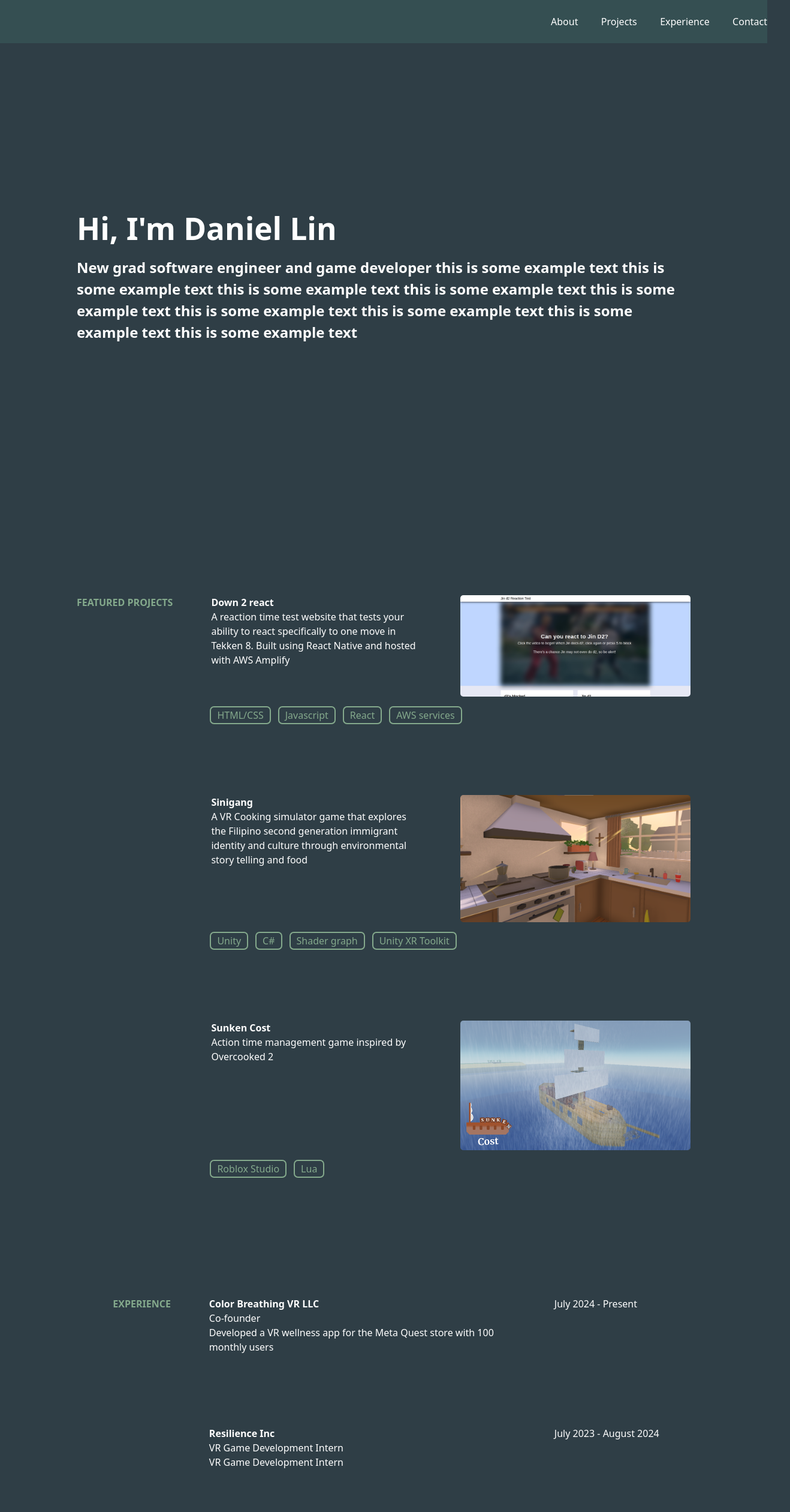
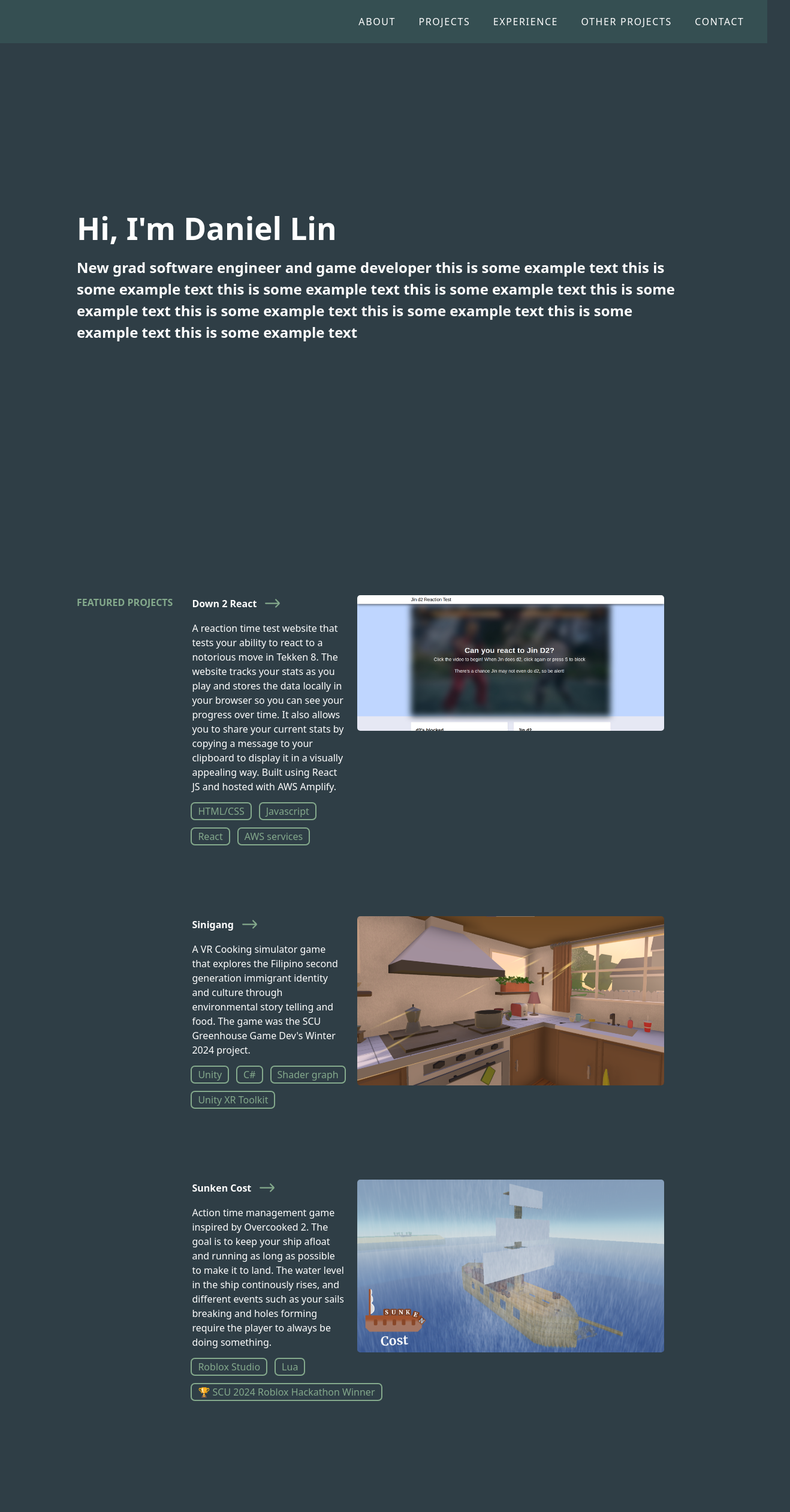
Before and after one commit to dlin1765/portfolio-website, a React (Vite) app: page / in a window 1280 px wide. Shown: the top 2520 px of the page at 60% size, 1318 px wide, since content can reach past the window. Built offline with nearby package versions, Linux system fonts and the light colour scheme.

Commit message:
finalize basic layout, add functionality to buttons in header, fixed spacing problems, fixed overflow problem with footer

```diff
--- a/src/components/BodyCardIntro.jsx
+++ b/src/components/BodyCardIntro.jsx
@@ -3,7 +3,7 @@ import '../styles/BodyCard.css'
 function BodyCardIntro(){
     return(
         <>
-            <div className="bodyCardParent">
+            <div className="bodyCardParent" id ='intro'>
                 <h1 className = "h1Intro shouldAnimate">Hi, I'm Daniel Lin</h1>
                 <h2 className = 'h2Intro'>New grad software engineer and game developer
                     this is some example text this is some example text this is some example text
--- a/src/components/ContactFooter.jsx
+++ b/src/components/ContactFooter.jsx
@@ -3,7 +3,7 @@ import '../styles/ContactFooter.css'
 function ContactFooter(){
     return(
         <>
-            <div className="contactItem">
+            <div className="contactItem" id = 'contact'>
                 <div className="text">
                     Developed by Daniel Lin 2024
                 </div>
--- a/src/components/ExperienceSection.jsx
+++ b/src/components/ExperienceSection.jsx
@@ -16,14 +16,11 @@ function ExperienceSection(){
             <Section
                 headerText={'EXPERIENCE'}
                 extraStyle={'experienceSection'}
+                id = 'experiences'
             >
                 <div className = 'projectContainer'>
-                    <div style ={{
-                        display:'flex',
-                        flexDirection: 'column',
-                        gap: 'clamp(1vh, 16px, 1.5vh)'
-                    }}
-                    className='shouldAnimate'
+                    <div
+                    className='experienceItem shouldAnimate'
                     >
                         <div className="experience">
                             <div className="experienceText">
@@ -42,12 +39,8 @@ function ExperienceSection(){
                             </div>
                         </div>
                     </div>
-                    <div style ={{
-                        display:'flex',
-                        flexDirection: 'column',
-                        gap: 'clamp(1vh, 16px, 1.5vh)'
-                    }}
-                    className='shouldAnimate'
+                    <div
+                    className='experienceItem shouldAnimate'
                     >
                         <div className="experience">
                             <div className="experienceText">
@@ -66,12 +59,8 @@ function ExperienceSection(){
                             </div>
                         </div>
                     </div>
-                    <div style ={{
-                        display:'flex',
-                        flexDirection: 'column',
-                        gap: 'clamp(1vh, 16px, 1.5vh)'
-                    }}
-                    className='shouldAnimate'
+                    <div
+                    className='experienceItem shouldAnimate'
                     >
                         <div className="experience">
                             <div className="experienceText">
--- a/src/components/Header.jsx
+++ b/src/components/Header.jsx
@@ -1,15 +1,27 @@
 import Button from "./Button";
-import '../styles/Header.css'
+import '../styles/Header.css';
+import '../styles/ContactFooter.css';
 
 function Header(){
     return(
         <>
-            <div className="headerParent">
+            <div className="headerParent" id="header">
                 <ol className = "nav">
-                    <li>About</li>
-                    <li>Projects</li>
-                    <li>Experience</li>
-                    <li>Contact</li>
+                    <a href="#intro">
+                        <li className="link">ABOUT</li>
+                    </a>
+                    <a href="#projects">
+                        <li className="link">PROJECTS</li>
+                    </a>
+                    <a href="#experiences">
+                        <li className="link">EXPERIENCE</li>
+                    </a>
+                    <a href="#otherProjects">
+                        <li className="link">OTHER PROJECTS</li>
+                    </a>
+                    <a href="#contact">
+                        <li className="link">CONTACT</li>
+                    </a>
                 </ol>
             </div>
         </>
--- a/src/components/OtherProjectSection.jsx
+++ b/src/components/OtherProjectSection.jsx
@@ -18,6 +18,7 @@ function OtherProjectSection(){
             <Section
                 headerText={'OTHER PROJECTS'}
                 extraStyle={'otherProjectSection'}
+                id='otherProjects'
             >
                  <div className='hidden'>invis</div>
                 <div className='gridContainer'>
--- a/src/components/ProjectSection.jsx
+++ b/src/components/ProjectSection.jsx
@@ -5,6 +5,9 @@ import TechTag from './TechTag';
 import d2Img from '../assets/d2full.png';
 import sinigangImg from '../assets/sinigang.png';
 import sunkenCostImg from '../assets/sunkencost.png';
+import rightArrow from '../assets/arrow-right-svgrepo-com.svg'
+import gitLogo from '../assets/github-mark.svg';
+import linkLogo from '../assets/external-link-svgrepo-com.svg';
 
 const style = `skillsSection bodyCardParent`
 
@@ -15,6 +18,7 @@ function ProjectSection(){
             <Section
                 headerText={'FEATURED PROJECTS'}
                 extraStyle={'projectSection'}
+                id='projects'
             >
                 <div className = 'projectContainer '>
                     <div style ={{
@@ -27,12 +31,24 @@ function ProjectSection(){
                     >
                         <div className="project">
                             <div className="projectText">
-                                <div className="projectTitle">
-                                    <strong>Down 2 react</strong>
+                                <a href="https://www.down2react.com/" target="_blank" rel="noopener noreferrer" class ='arrowLink'>
+                                    <div className="projectTitle">
+                                        <strong>Down 2 React</strong>
+                                    </div>
+                                    <img src = {rightArrow} className='rightArrow'></img>
+                                </a>
+                                <div className="projectDescription">
+                                    A reaction time test website that tests your ability to react to a notorious move in Tekken 8. The website
+                                    tracks your stats as you play and stores the data locally in your browser so you can see your progress over time.
+                                    It also allows you to share your current stats by copying a message to your clipboard to display it in a visually appealing way.
+
+                                    Built using React JS and hosted with AWS Amplify.
                                 </div>
-                                <div className="projectDescription">
-                                    A reaction time test website that tests your ability to react specifically to one move in Tekken 8.
-                                    Built using React Native and hosted with AWS Amplify
+                                <div className='techList'>
+                                    <TechTag content ={'HTML/CSS'}/>
+                                    <TechTag content={'Javascript'}/>
+                                    <TechTag content={'React'}/>
+                                    <TechTag content={'AWS services'}/>
                                 </div>
                             </div>
                             <div className="projectImg">
@@ -43,12 +59,7 @@ function ProjectSection(){
                                 </img>
                             </div>
                         </div>
-                        <div className='techList'>
-                            <TechTag content ={'HTML/CSS'}/>
-                            <TechTag content={'Javascript'}/>
-                            <TechTag content={'React'}/>
-                            <TechTag content={'AWS services'}/>
-                        </div>
+
                     </div>
                     <div style ={{
                         display:'flex',
@@ -59,12 +70,22 @@ function ProjectSection(){
                     >
                         <div className="project">
                             <div className="projectText">
-                                <div className="projectTitle">
-                                    <strong>Sinigang</strong>
-                                </div>
+                                <a href="https://youtu.be/NEsdnIBBl48?si=ZWC9RNc0okb0VMKH" target="_blank" rel="noopener noreferrer" class ='arrowLink'>
+                                    <div className="projectTitle">
+                                        <strong>Sinigang</strong>
+                                    </div>
+                                    <img src = {rightArrow} className='rightArrow'></img>
+                                </a>
                                 <div className="projectDescription">
                                     A VR Cooking simulator game that explores the Filipino second generation immigrant
-                                    identity and culture through environmental story telling and food
+                                    identity and culture through environmental story telling and food. The game was
+                                    the SCU Greenhouse Game Dev's Winter 2024 project.
+                                </div>
+                                <div className='techList'>
+                                    <TechTag content ={'Unity'}/>
+                                    <TechTag content={'C#'}/>
+                                    <TechTag content={'Shader graph'}/>
+                                    <TechTag content={'Unity XR Toolkit'}/>
                                 </div>
                             </div>
                             <div className="projectImg">
@@ -75,13 +96,7 @@ function ProjectSection(){
                                 </img>
                             </div>
                         </div>
-                        <div className='techList'>
-                            <TechTag content ={'Unity'}/>
-                            <TechTag content={'C#'}/>
-                            <TechTag content={'Shader graph'}/>
-                            <TechTag content={'Unity XR Toolkit'}/>
                         </div>
-                    </div>
                     <div style ={{
                         display:'flex',
                         flexDirection: 'column',
@@ -91,11 +106,21 @@ function ProjectSection(){
                     >
                         <div className="project">
                             <div className="projectText">
-                                <div className="projectTitle">
-                                    <strong>Sunken Cost</strong>
+                                <a href="https://devpost.com/software/sunken-cost" target="_blank" rel="noopener noreferrer" class ='arrowLink'>
+                                    <div className="projectTitle">
+                                        <strong>Sunken Cost</strong>
+                                    </div>
+                                    <img src = {rightArrow} className='rightArrow'></img>
+                                </a>
+                                <div className="projectDescription">
+                                    Action time management game inspired by Overcooked 2. The goal is to keep your ship afloat and
+                                    running as long as possible to make it to land. The water level in the ship continously rises, and different events such as your sails breaking and holes forming require the player to always
+                                    be doing something.
                                 </div>
-                                <div className="projectDescription">
-                                    Action time management game inspired by Overcooked 2
+                                <div className='techList'>
+                                    <TechTag content ={'Roblox Studio'}/>
+                                    <TechTag content={'Lua'}/>
+                                    <TechTag content={'🏆 SCU 2024 Roblox Hackathon Winner'}/>
                                 </div>
                             </div>
                             <div className="projectImg">
@@ -106,10 +131,7 @@ function ProjectSection(){
                                 </img>
                             </div>
                         </div>
-                        <div className='techList'>
-                            <TechTag content ={'Roblox Studio'}/>
-                            <TechTag content={'Lua'}/>
-                        </div>
+
                     </div>
                 </div>
 
--- a/src/components/Section.jsx
+++ b/src/components/Section.jsx
@@ -2,11 +2,11 @@ import '../styles/BodyCard.css'
 import '../styles/index.css'
 
 
-function Section({headerText, extraStyle, children}){
+function Section({headerText, extraStyle, children, id}){
     const style = `bodyCardParent ${extraStyle}`
     return(
         <>
-            <div className={style}>
+            <div className={style} id ={id}>
                 <p className='sectionTextHeader shouldAnimateFaster'><strong>{headerText}</strong></p>
                 <div className="sectionContent">
                     {children}
--- a/src/styles/BodyCard.css
+++ b/src/styles/BodyCard.css
@@ -28,6 +28,11 @@
     list-style-type: none;
     gap: 3vw;
     align-self: center;
+    margin-right: 3vw;
+}
+
+li{
+    letter-spacing: 0.1em;
 }
 
 .skillSection{
@@ -41,7 +46,7 @@
     color: #84a98c;
     width: 200px;
     text-align: right;
-    margin-right: clamp(40px, 5vw, 70px);
+    margin-right: clamp(30px, 2.5vw, 70px);
     white-space: nowrap;
 }
 
@@ -61,7 +66,7 @@
     flex-direction: row;
     justify-content: start;
     height: 100%;
-    padding: 0 10vw;
+    padding: 0 15vw 0 10vw;
 }
 
 .projectContainer{
@@ -87,16 +92,27 @@
 
 .project{
     display: flex;
-    gap:5vw;
+    gap:1.5vw;
 }
 
 .projectText{
     display: flex;
     flex-direction: column;
+    gap: 1em;
+    width:clamp(250px, 20vw, 500px);
 }
 
+.projectTitle{
+    color: var(--textColor);
+}
+/*
+.projectDescription{
+    margin: 0 0 auto 0;
+}
+    */
+
 .imgProjects{
-    width: clamp(200px, 30vw, 500px);
+    width: clamp(100px, 40vw, 800px);
     object-fit: contain;
     border-radius: 5px;
 }
@@ -120,6 +136,20 @@
     gap: 0.5em;
 }
 
+.btn2{
+    border-radius: 10px;
+    box-shadow: rgba(0, 0, 0, 0.1) 10px 10px 10px;
+    padding:5px 15px;
+    color: var(--mainColor);
+    display:flex;
+    align-items: center;
+    gap: 0.5em;
+}
+
+.btnText{
+    color: white;
+}
+
 .buttonContainer{
     display: flex;
     justify-content: end;
@@ -131,6 +161,23 @@
 .gridContainer{
     width:100%;
     margin: 0 auto;
+}
+
+.arrowLink{
+  display:flex;
+  align-items: center;
+  gap: 1vw;
+}
+
+.arrowLink:hover .rightArrow{
+    transform: translateX(1vw);
+}
+
+
+.rightArrow{
+    width: 27px;
+    transform: translateX(0vw);
+    transition: transform 0.2s;
 }
 
 @media only screen and (max-width: 768px) {
@@ -196,6 +243,7 @@
         width: 200px;
         text-align: left;
         margin-right: clamp(40px, 5vw, 70px);
+        margin-bottom: 2.5em;
         white-space: nowrap;
     }
 
@@ -214,11 +262,24 @@
     }
 
     .projectImg{
-        width:80%;
+        width:100%;
     }
     .imgProjects{
         width:100%;
     }
+    .projectText{
+        width:100%;
+    }
+
+    .hidden{
+        display:none;
+    }
+
+    .otherProjectSection{
+        flex-direction: column;
+    }
+
+
 }
 
 @media only screen and (max-width: 600px){
--- a/src/styles/ContactFooter.css
+++ b/src/styles/ContactFooter.css
@@ -9,10 +9,9 @@
 
 .contactItem{
     display:flex;
-    justify-content: space-between;
-    padding: 0 8vw;
+    justify-content: space-around;
     margin-bottom: 5vh;
-    width: 90%;
+    width: 100%;
     align-self: center;
     align-items: center;
 }
--- a/src/styles/ExperienceSection.css
+++ b/src/styles/ExperienceSection.css
@@ -14,9 +14,26 @@
     width: 40vw;
 }
 
+.experienceItem{
+    display:flex;
+    flex-direction: column;
+    gap:clamp(1vh, 16px, 1.5vh);
+}
+
 @media only screen and (max-width: 1024px){
     .experienceText{
         width: clamp(300px, 30vw, 301px)
+    }
+    .experienceSection{
+        display:flex;
+        flex-direction: column;
+        justify-content: start;
+        height: 100%;
+        padding: 0 10vw;
+    }
+    .experience{
+        justify-content: space-between;
+        gap:0;
     }
 }
 
--- a/src/styles/TechTag.css
+++ b/src/styles/TechTag.css
@@ -4,4 +4,6 @@
     padding:1px 10px;
     outline: 2px solid var(--specialTextColor);
     color: var(--specialTextColor);
+    font-size: clamp(8px, 1em, 16px);
+    white-space: nowrap;
 }
--- a/src/styles/index.css
+++ b/src/styles/index.css
@@ -33,7 +33,7 @@ body{
 }
 
 html{
-
+  scroll-behavior: smooth;
 }
 /*
 * {
```
Also changed, not shown: src/assets/arrow-right-svgrepo-com.svg (added).
